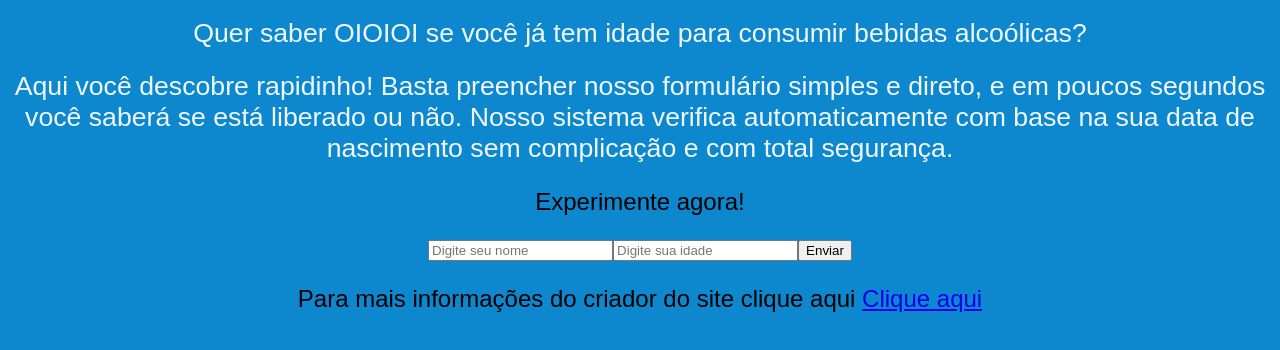
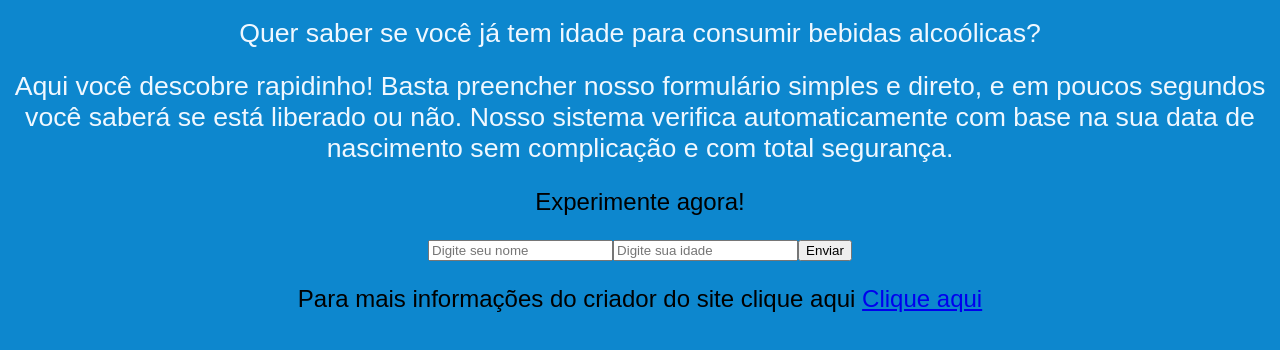
Before and after one commit to iurihildebrand/Site-Forms, a plain HTML site: page index.html in a window 1280 px wide. Drawn offline with Linux system fonts and the light colour scheme.

Commit message:
arrumando h1

```diff
--- a/index.html
+++ b/index.html
@@ -9,7 +9,7 @@
 
   <body>
     <h1>
-      Quer saber OIOIOI se você já tem idade para consumir bebidas alcoólicas?</h1>
+      Quer saber  se você já tem idade para consumir bebidas alcoólicas?</h1>
       <h2>Aqui
         você descobre rapidinho! Basta preencher nosso formulário simples e
         direto, e em poucos segundos você saberá se está liberado ou não. Nosso
```
